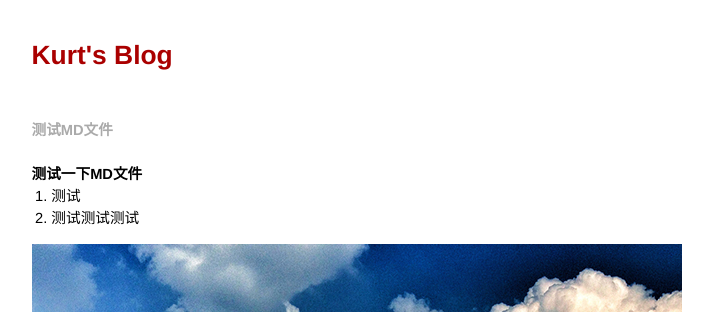
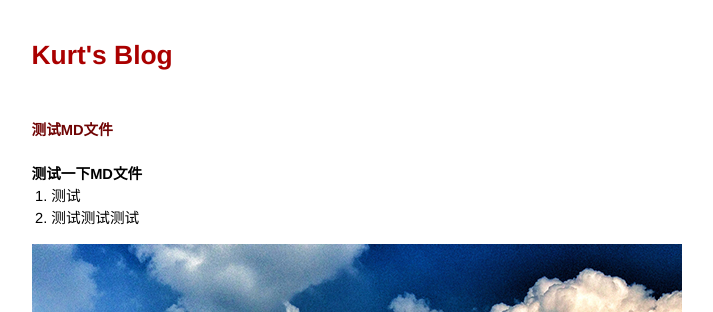
Before and after one commit to KurtLee/kurtlee.github.io, a Jekyll site: the page built from _posts/2014-09-05-测试MD文件.md, in a window 1280 px wide. Shown: the top 312 px of the page, without its empty margins (315-1028 px from the left). Built offline with Jekyll 4.4.1, drawn with Linux system fonts in a browser that asks for light colours; Markdown is read by kramdown in place of the engine named in the settings.

Commit message:
update css

```diff
--- a/css/screen.css
+++ b/css/screen.css
@@ -120,7 +120,7 @@ ul.posts {
   }
 
   .site .meta {
-    color: #aaa;
+    color: #6F0303;
 	margin-bottom:1.5em;
   }
 
```
